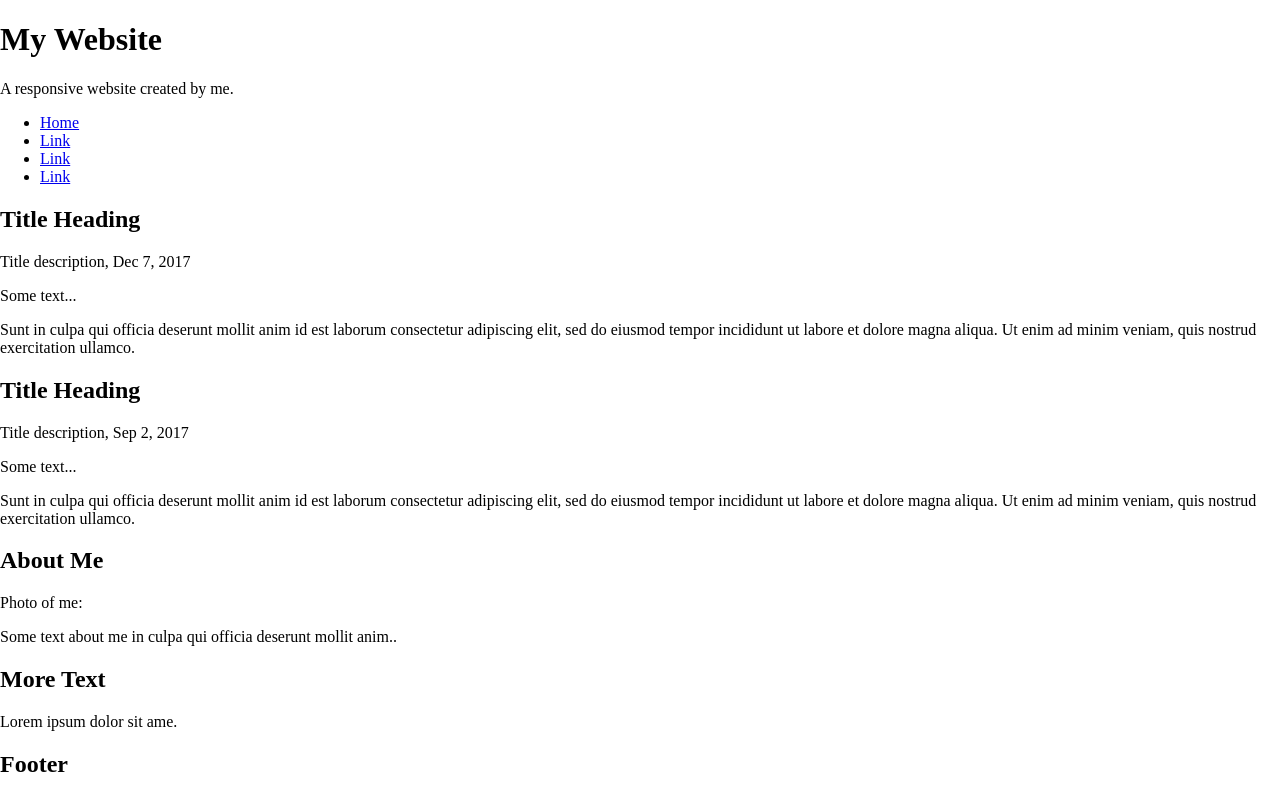
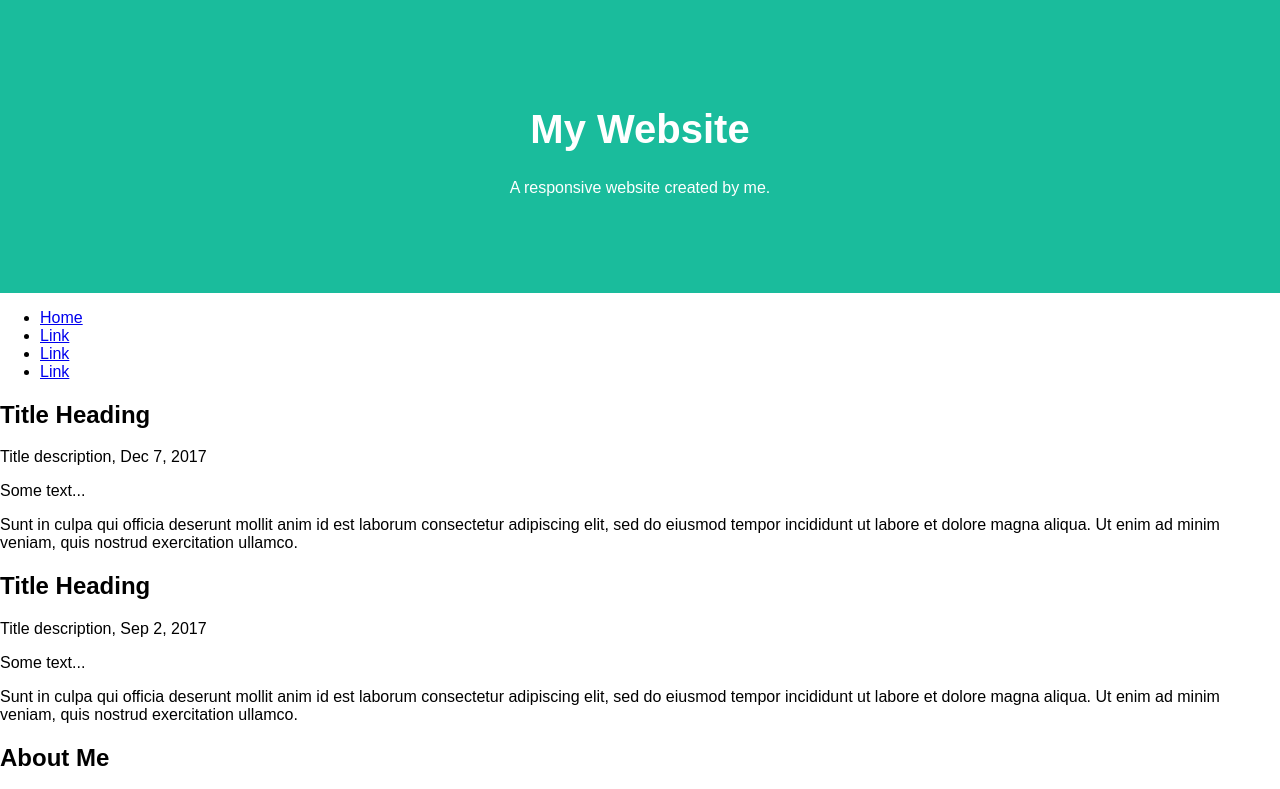
Before and after one commit to JamesN96/Mockup-webite, a plain HTML site: page index.html in a window 1280 px wide. Shown: the top 789 px of the page. Drawn offline with Linux system fonts and the light colour scheme.

Commit message:
Modify index.html and edit style.css to style header elements

```diff
--- a/index.html
+++ b/index.html
@@ -11,7 +11,7 @@
 <body>
     <div class="container">
         <header>
-            <div>
+            <div id="header-container">
                 <h1>My Website</h1>
                 <p>A responsive website created by me.</p>
             </div>
--- a/style.css
+++ b/style.css
@@ -1,4 +1,25 @@
 body {
   margin: 0;
   padding: 0;
+  font-family: Arial, Helvetica, sans-serif;
+  margin: 0;
 }
+
+/* Global */
+
+/* Header */
+
+#header-container {
+  text-align: center;
+  background: #1abc9c;
+  padding: 80px;
+  color: #fff;
+}
+
+header h1 {
+  font-size: 40px;
+}
+
+header p {
+  font-size: 16px;
+}
```
